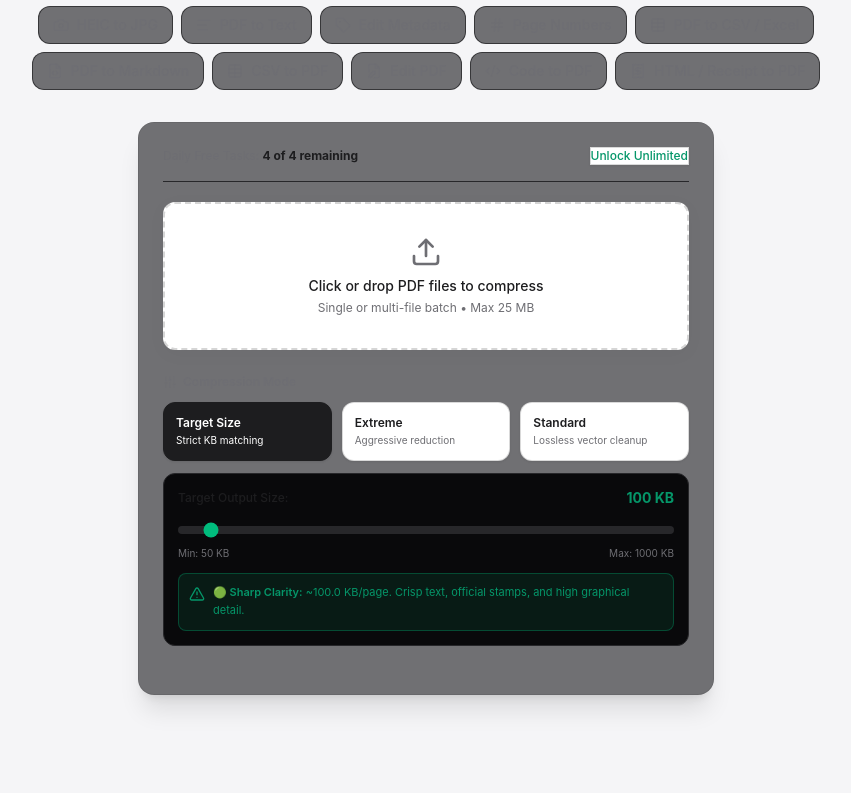
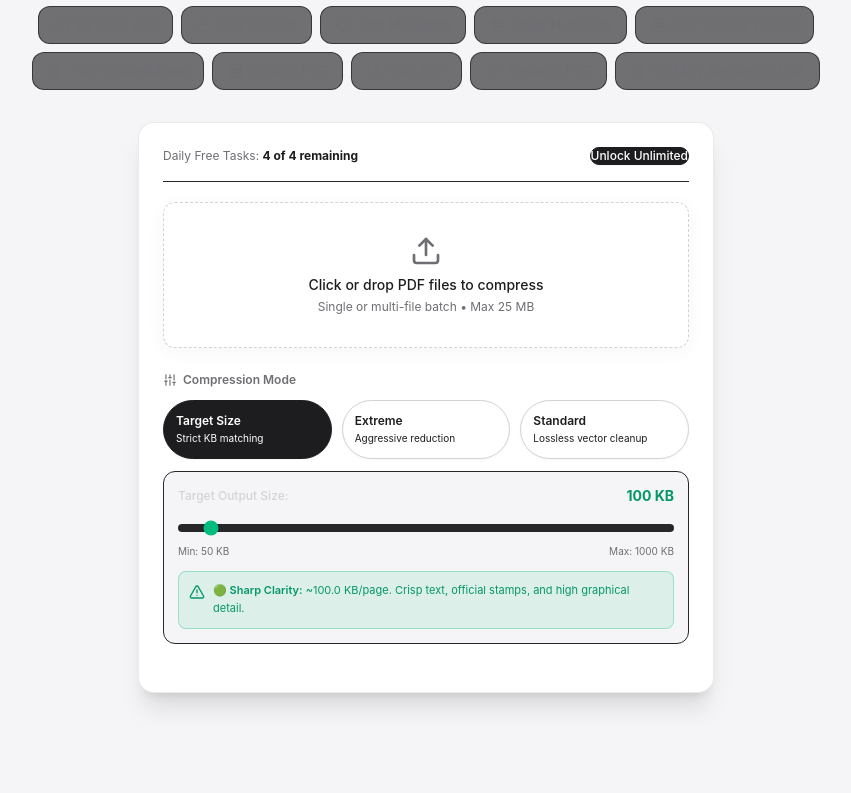
Before and after one commit to aniketgawandew65-pdf/privacy-pdf, a React (Vite) app: page / in a window 1280 px wide. Shown: the part 687-1480 px from the top of the page, without its empty margins (214-1065 px from the left). Built offline with nearby package versions, Linux system fonts and the light colour scheme.

Commit message:
Style(ui): force apple white pill buttons, dark hover states, and eliminate dark container wrap

```diff
--- a/src/index.css
+++ b/src/index.css
@@ -1,7 +1,7 @@
 @import "tailwindcss";
 
-/* 1. Base Layout & Apple Typography */
-html, body {
+/* 1. Global Apple Base Canvas & System Font Stack */
+html, body, #root {
   font-family: -apple-system, BlinkMacSystemFont, "SF Pro Display", "SF Pro Text", "Inter", sans-serif !important;
   background-color: #f5f5f7 !important;
   color: #1d1d1f !important;
@@ -12,17 +12,19 @@ body,
 .min-h-screen,
 main,
 section,
-div.min-h-screen {
+div.min-h-screen,
+div[class*="bg-black"],
+div[class*="bg-zinc-950"],
+div[class*="bg-zinc-900"] {
   background-color: #f5f5f7 !important;
   color: #1d1d1f !important;
 }
 
 /* 2. Headings & Typography */
 h1, h2, h3, h4,
-p, label,
+[class*="text-white"],
 [class*="text-zinc-100"],
-[class*="text-zinc-200"],
-[class*="text-zinc-300"] {
+[class*="text-zinc-200"] {
   color: #1d1d1f !important;
 }
 
@@ -51,94 +53,99 @@ header span {
   color: #1d1d1f !important;
 }
 
-/* 5. Tool Grid Buttons - High Contrast Apple White Cards */
+/* 5. TOOL GRID BUTTONS: Pure Apple White Pill Cards */
 button,
-button[class*="rounded"],
-div[class*="flex-wrap"] button,
-div[class*="grid"] button {
+button[class*="bg-"],
+div[class*="grid"] button,
+div[class*="flex-wrap"] button {
   background-color: #ffffff !important;
   background: #ffffff !important;
-  border: 1px solid rgba(0, 0, 0, 0.15) !important;
+  border: 1px solid #d2d2d7 !important;
   color: #1d1d1f !important;
-  box-shadow: 0 1px 3px rgba(0, 0, 0, 0.05), 0 1px 2px rgba(0, 0, 0, 0.03) !important;
+  border-radius: 980px !important;
+  box-shadow: 0 1px 3px rgba(0, 0, 0, 0.04) !important;
+  opacity: 1 !important;
 }
 
-/* Force All Icons & Button Text to Sharp Jet Black */
+/* Force All Button Text & Icons to Sharp Apple Black */
 button *,
 button span,
-button p {
+button p,
+button[class*="bg-"] *,
+div[class*="grid"] button * {
   color: #1d1d1f !important;
+  opacity: 1 !important;
 }
 
 button svg,
-button svg path {
+button svg path,
+div[class*="grid"] button svg,
+div[class*="grid"] button svg path {
   stroke: #1d1d1f !important;
 }
 
-/* 6. Active Selected Tool (Compress) -> Contrast Black Apple Card */
+/* 6. ACTIVE SELECTED TOOL BUTTON (e.g., Split / Compress) -> Solid Black Pill */
+button[class*="emerald"],
+button[class*="border-emerald"],
 button[class*="bg-emerald"],
-button[class*="border-emerald"],
-div[class*="flex-wrap"] button[class*="emerald"],
-div[class*="grid"] button[class*="emerald"] {
+div[class*="grid"] button[class*="emerald"],
+div[class*="grid"] button[class*="border-emerald"] {
   background-color: #1d1d1f !important;
   background: #1d1d1f !important;
   border-color: #1d1d1f !important;
   color: #ffffff !important;
 }
 
+button[class*="emerald"] *,
+button[class*="border-emerald"] *,
 button[class*="bg-emerald"] *,
-button[class*="border-emerald"] *,
-div[class*="flex-wrap"] button[class*="emerald"] *,
-div[class*="grid"] button[class*="emerald"] * {
+div[class*="grid"] button[class*="emerald"] *,
+div[class*="grid"] button[class*="border-emerald"] * {
   color: #ffffff !important;
 }
 
-button[class*="bg-emerald"] svg,
-button[class*="bg-emerald"] svg path,
+button[class*="emerald"] svg,
+button[class*="emerald"] svg path,
 button[class*="border-emerald"] svg,
-button[class*="border-emerald"] svg path {
+button[class*="border-emerald"] svg path,
+div[class*="grid"] button[class*="emerald"] svg,
+div[class*="grid"] button[class*="emerald"] svg path {
   stroke: #10b981 !important;
   color: #10b981 !important;
 }
 
-/* 7. Hover Effect on Inactive Buttons */
-button:hover:not([class*="emerald"]):not([class*="bg-emerald"]) {
-  background-color: #f0f0f2 !important;
-  background: #f0f0f2 !important;
-  border-color: rgba(0, 0, 0, 0.3) !important;
-}
-
-button:hover:not([class*="emerald"]):not([class*="bg-emerald"]) * {
-  color: #000000 !important;
-}
-
-button:hover:not([class*="emerald"]):not([class*="bg-emerald"]) svg,
-button:hover:not([class*="emerald"]):not([class*="bg-emerald"]) svg path {
-  stroke: #000000 !important;
-}
-
-/* 8. Top Category Filter Pills (Organize & Size, Security & Privacy, etc.) */
-div[class*="rounded-full"] button,
-button[class*="rounded-full"] {
-  border-radius: 980px !important;
-}
-
-button[class*="rounded-full"][class*="bg-emerald"],
-button[class*="rounded-full"][class*="bg-black"],
-button[class*="rounded-full"]:has(span:empty) {
+/* 7. HOVER STATE: Apple Dark Invert (Just like "Your Saves" pill) */
+button:hover:not([class*="emerald"]):not([class*="border-emerald"]),
+div[class*="grid"] button:hover:not([class*="emerald"]):not([class*="border-emerald"]) {
   background-color: #1d1d1f !important;
+  background: #1d1d1f !important;
   border-color: #1d1d1f !important;
   color: #ffffff !important;
 }
 
-/* 9. Upload Dropzone & Inner Cards */
+button:hover:not([class*="emerald"]):not([class*="border-emerald"]) *,
+div[class*="grid"] button:hover:not([class*="emerald"]):not([class*="border-emerald"]) * {
+  color: #ffffff !important;
+}
+
+button:hover:not([class*="emerald"]):not([class*="border-emerald"]) svg,
+button:hover:not([class*="emerald"]):not([class*="border-emerald"]) svg path,
+div[class*="grid"] button:hover:not([class*="emerald"]):not([class*="border-emerald"]) svg,
+div[class*="grid"] button:hover:not([class*="emerald"]):not([class*="border-emerald"]) svg path {
+  stroke: #ffffff !important;
+}
+
+/* 8. Fix Dark Container Around Dropzone */
+div[class*="bg-zinc-800"],
+div[class*="bg-zinc-900"],
+div[class*="bg-zinc-900/50"] {
+  background-color: #ffffff !important;
+  border-color: rgba(0, 0, 0, 0.08) !important;
+}
+
+/* 9. Dropzone Clean White Card with Subtle Outline */
 div[class*="border-dashed"] {
   background-color: #ffffff !important;
-  border-color: rgba(0, 0, 0, 0.16) !important;
-  box-shadow: 0 4px 20px rgba(0, 0, 0, 0.03) !important;
+  border: 1.5px dashed #d2d2d7 !important;
+  box-shadow: 0 4px 20px rgba(0, 0, 0, 0.04) !important;
 }
-
-div[class*="rounded-2xl"],
-div[class*="rounded-3xl"] {
-  border-color: rgba(0, 0, 0, 0.08) !important;
-}
```
